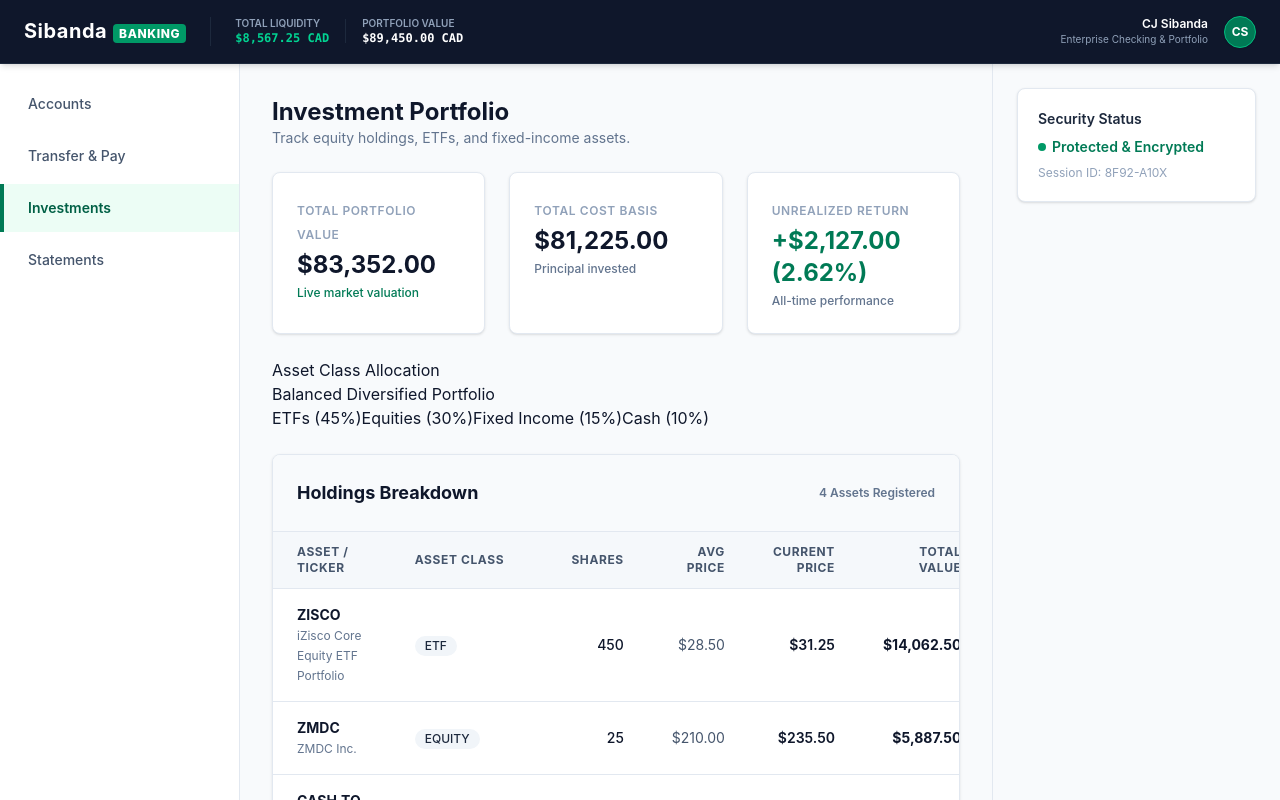
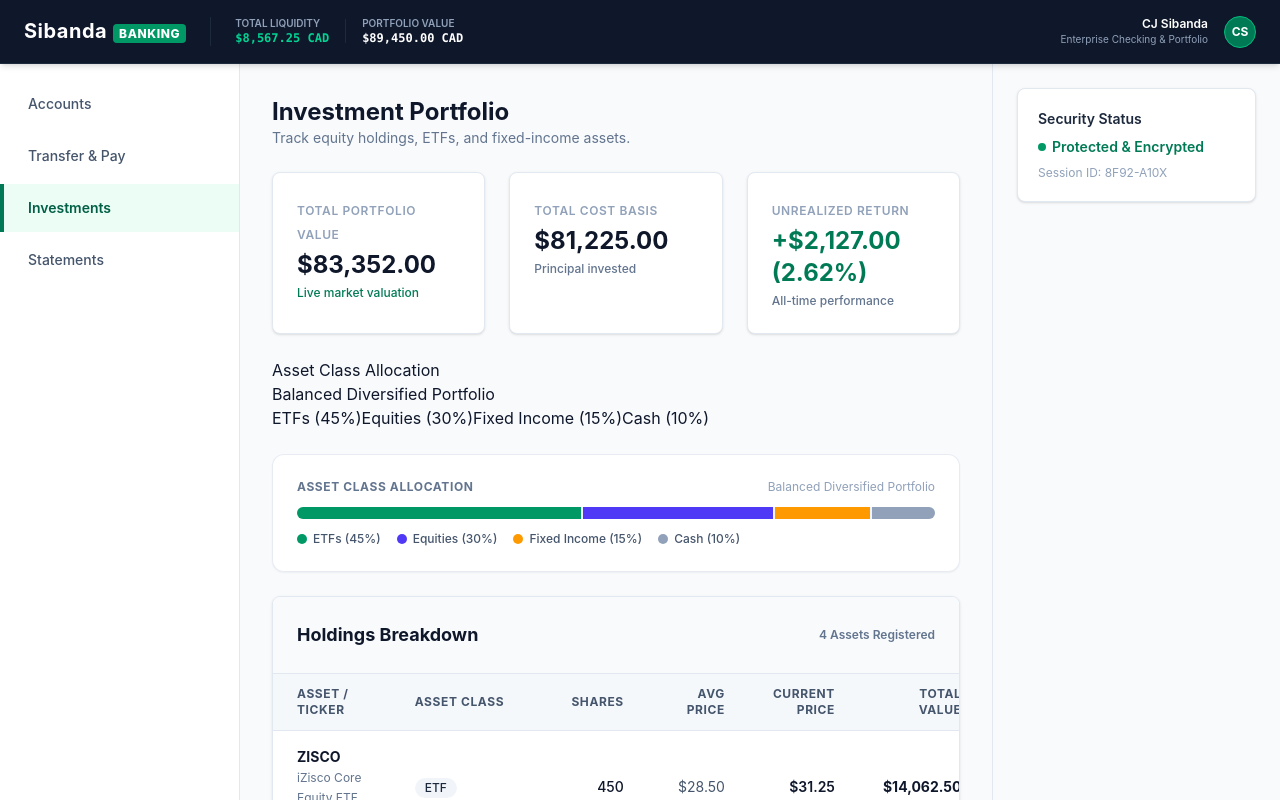
Before and after one commit to cjsibanda/BankDashboard, a React (Vite) app: page / in a window 1280 px wide. Both pictures are taken after a click on the button "Investments". Built offline with nearby package versions, Linux system fonts and the light colour scheme.

Commit message:
started Modile drawer

```diff
--- /dev/null
+++ b/src/components/layout/MobileDrawer.tsx
@@ -0,0 +1,55 @@
+import React, { useEffect } from 'react';
+
+interface MobileDrawerProps {
+    isOpen: boolean;
+    onClose: () => void;
+    activeTab: string;
+    onSelectTab: (tabID: string) => void;
+}
+
+export const MobileDrawer: React.FC<MobileDrwerProps> = ({
+    isOpen,
+    onClose,
+    activeTab,
+    onSelectTab,
+}) => {
+    // Prevent body scroll when drawer is open
+    useEffect(() => {
+        if (isOpen) {
+            document.body.style.overflow = 'hidden';
+        } else {
+            document.body.style.overflow = 'unset';
+        }
+        return () => {
+            document.body.style.overflow = "unset";
+        };
+    }, [isOpen]);
+
+    if (!isOpen) return null;
+
+    const navItems = [
+        {id: 'accounts', label: 'Accounts Overview'},
+        {id: 'transfers', label: 'Transfer & Pay'},
+        {id: 'investments', label: 'Investmnets'},
+        {id: 'statements', label: 'Statements & Docs'},
+    ];
+
+    return (
+        <div>
+            {/* Backdrop Overlay */}
+            <div
+              onClick={onClose}
+              aria-hidden="true"
+            />
+        </div>
+
+        {/* Drawer Panel */}
+        <div>
+            <div>
+                <span>SIBANDA BANKING</span>
+                <button>Submit</button>
+            </div>
+
+        </div>
+    )
+}
--- a/src/components/views/InvestmentsView.tsx
+++ b/src/components/views/InvestmentsView.tsx
@@ -81,6 +81,29 @@ export const InvestmentsView: React.FC = () => {
         </div>
       </div>
 
+      {/* Visual Allocation Bar */}
+      <div className="bg-white p-6 rounded-xl border border-slate-200/80 shadow-xs">
+        <div className="flex justify-between items-center mb-3">
+          <h3 className="text-xs font-bold text-slate-500 uppercase tracking-wider">Asset Class Allocation</h3>
+          <span className="text-xs text-slate-400">Balanced Diversified Portfolio</span>
+        </div>
+
+        {/* Multi-segmented Progress Bar */}
+        <div className="h-3 w-full rounded-full bg-slate-100 overflow-hidden flex gap-0.5">
+          <div className="bg-emerald-600 h-full" style={{ width: '45%' }} title="ETFs (45%)"></div>
+          <div className="bg-indigo-600 h-full" style={{ width: '30%' }} title="Equities (30%)"></div>
+          <div className="bg-amber-500 h-full" style={{ width: '15%' }} title="Fixed Income (15%)"></div>
+          <div className="bg-slate-400 h-full" style={{ width: '10%' }} title="Cash (10%)"></div>
+        </div>
+
+        {/* Legend */}
+        <div className="flex flex-wrap gap-4 mt-3 text-xs font-medium text-slate-600">
+          <span className="flex items-center gap-1.5"><span className="w-2.5 h-2.5 rounded-full bg-emerald-600"></span> ETFs (45%)</span>
+          <span className="flex items-center gap-1.5"><span className="w-2.5 h-2.5 rounded-full bg-indigo-600"></span> Equities (30%)</span>
+          <span className="flex items-center gap-1.5"><span className="w-2.5 h-2.5 rounded-full bg-amber-500"></span> Fixed Income (15%)</span>
+          <span className="flex items-center gap-1.5"><span className="w-2.5 h-2.5 rounded-full bg-slate-400"></span> Cash (10%)</span>
+        </div>
+      </div>
 
       {/* Holdings Table */}
       <div className="bg-white rounded-lg border border-slate-200 shadow-sm overflow-hidden">
```
